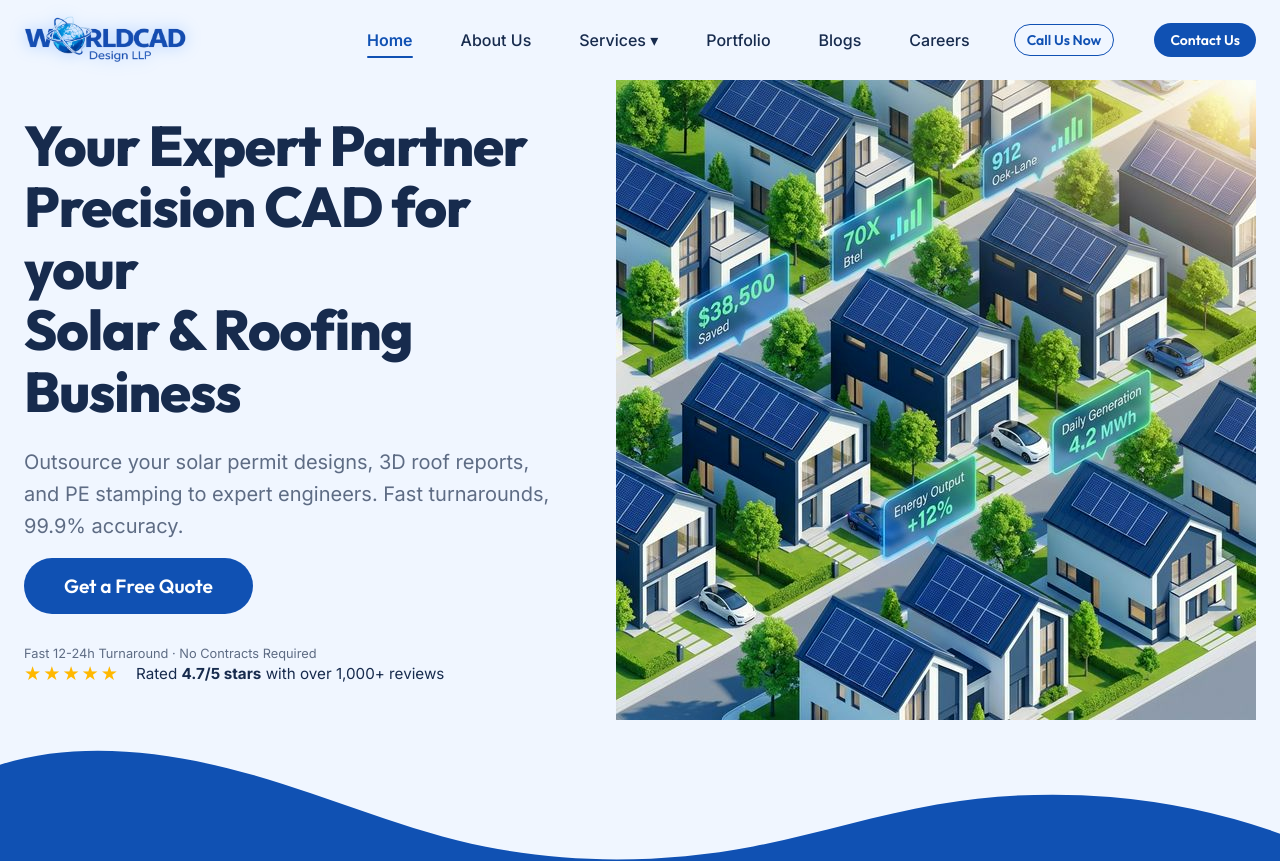
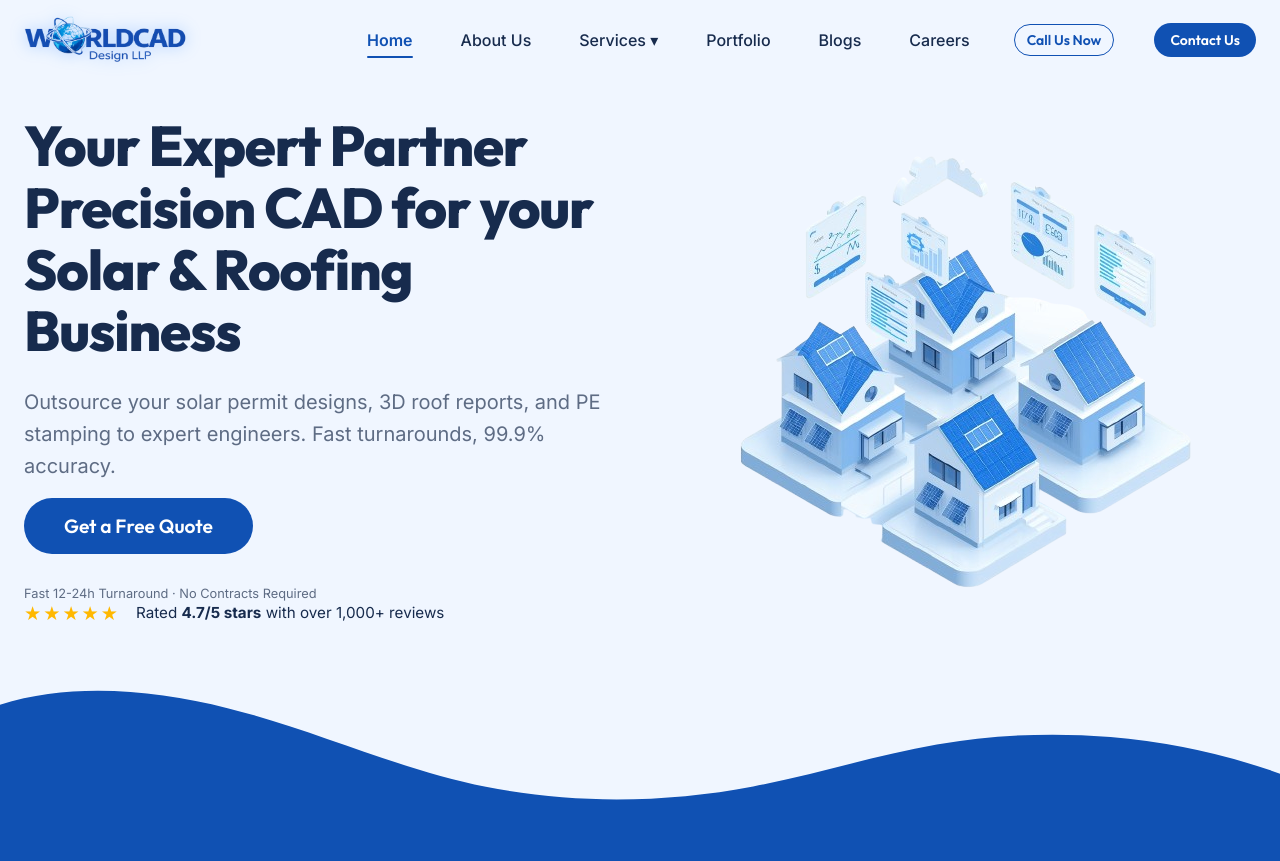
Before and after one commit to dineshkumartlbupi/World-Cad-Frontend, a Next.js app: page / in a window 1280 px wide. Shown: the top 861 px of the page. Built offline with nearby package versions, Linux system fonts and the light colour scheme.

Commit message:
fix all channges

```diff
--- a/src/components/FooterLogo.tsx
+++ b/src/components/FooterLogo.tsx
@@ -12,7 +12,7 @@ const FooterLogo = () => {
             borderRadius: '8px'
         }}>
             <img
-                src="/images/logo-v2.png"
+                src="/images/logolast.png"
                 alt="World Cad Design LLP Logo"
                 style={{ height: '70px', width: 'auto', objectFit: 'contain' }}
             />
--- a/src/components/Hero.tsx
+++ b/src/components/Hero.tsx
@@ -43,7 +43,7 @@ const Hero = () => {
                     className={styles.imageContainer}
                 >
                     <img
-                        src="/images/hero-new.png"
+                        src="/images/hero_landing.png"
                         alt="World Cad Design Engineering Display"
                         className={styles.heroImage}
                     />
```
Also changed, not shown: public/images/hero_landing.png (added).
